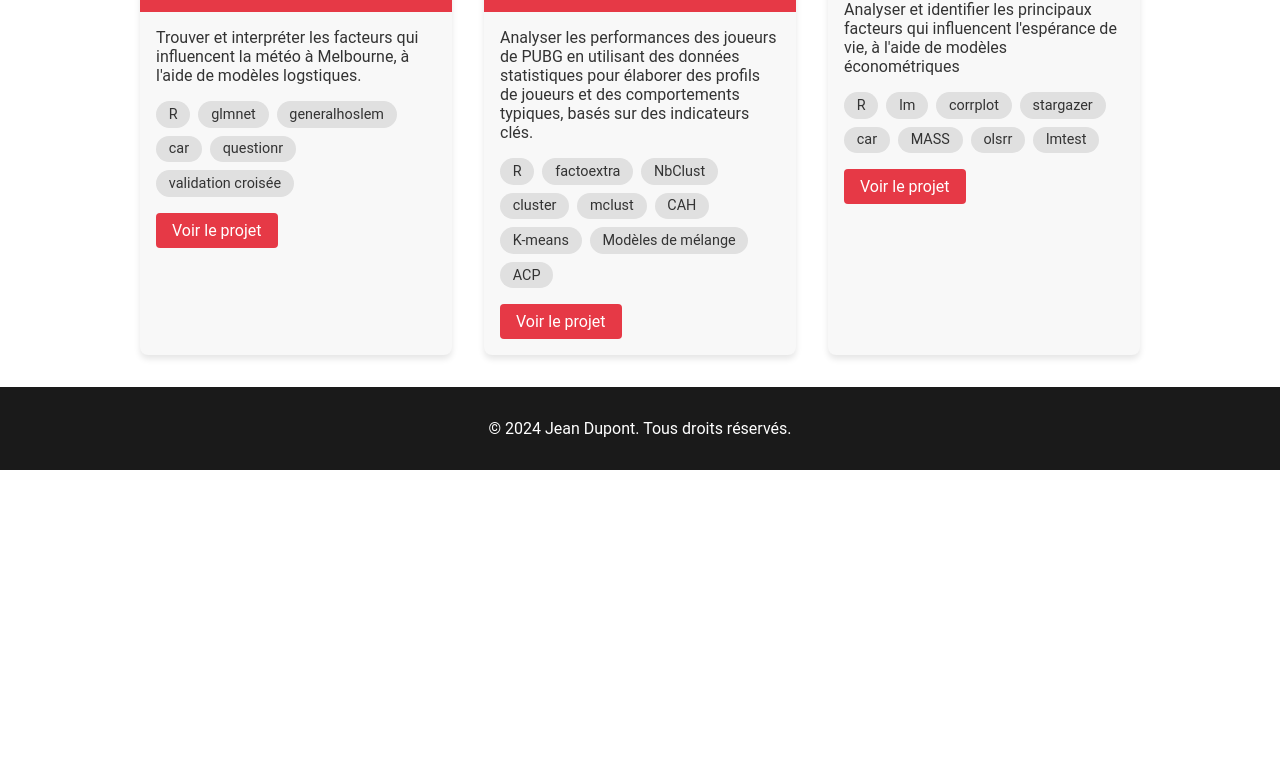
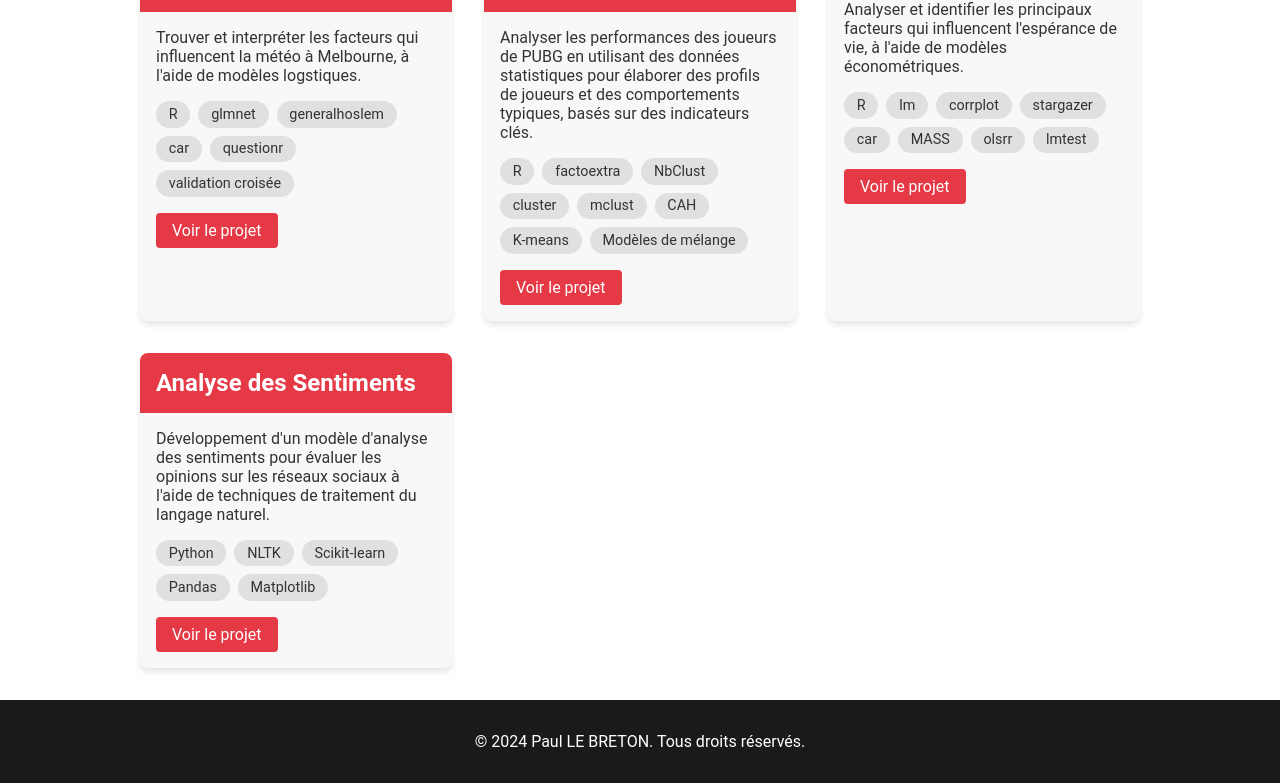
Before and after one commit to paul-lbt/mon-portfolio, a plain HTML site: page index.html in a window 1280 px wide. Shown: the part 638-1421 px from the top of the page. Before the commit the page ends 1108 px from the top, so only its background shows below. Drawn offline with Linux system fonts and the light colour scheme.

Commit message:
initial commit

```diff
--- a/index.html
+++ b/index.html
@@ -202,7 +202,6 @@
                         <span class="tech-pill">CAH</span>
                         <span class="tech-pill">K-means</span>
                         <span class="tech-pill">Modèles de mélange</span>
-                        <span class="tech-pill">ACP</span>
                     </div>
                     <a href="Projet Classification.pdf" class="btn">Voir le projet</a>
                 </div>
@@ -213,7 +212,7 @@
                     <h2>Econométrie</h2>
                 </div>
                 <div class="project-body">
-                    <p>Analyser et identifier les principaux facteurs qui influencent l'espérance de vie, à l'aide de modèles économétriques </p>
+                    <p>Analyser et identifier les principaux facteurs qui influencent l'espérance de vie, à l'aide de modèles économétriques.</p>
                     <div class="tech-pills">
                         <span class="tech-pill">R</span>
                         <span class="tech-pill">lm</span>
@@ -227,11 +226,30 @@
                     <a href="Projet Économétrie.html" class="btn">Voir le projet</a>
                 </div>
             </div>
+
+            <!-- Nouveau projet ajouté -->
+            <div class="project">
+                <div class="project-header">
+                    <h2>Analyse des Sentiments</h2>
+                </div>
+                <div class="project-body">
+                    <p>Développement d'un modèle d'analyse des sentiments pour évaluer les opinions sur les réseaux sociaux à l'aide de techniques de traitement du langage naturel.</p>
+                    <div class="tech-pills">
+                        <span class="tech-pill">Python</span>
+                        <span class="tech-pill">NLTK</span>
+                        <span class="tech-pill">Scikit-learn</span>
+                        <span class="tech-pill">Pandas</span>
+                        <span class="tech-pill">Matplotlib</span>
+                    </div>
+                    <a href="Projet Analyse des Sentiments.pdf" class="btn">Voir le projet</a>
+                </div>
+            </div>
+
         </div>
     </div>
 
     <footer>
-        <p>&copy; 2024 Jean Dupont. Tous droits réservés.</p>
+        <p>&copy; 2024 Paul LE BRETON. Tous droits réservés.</p>
     </footer>
 </body>
 </html>
```
